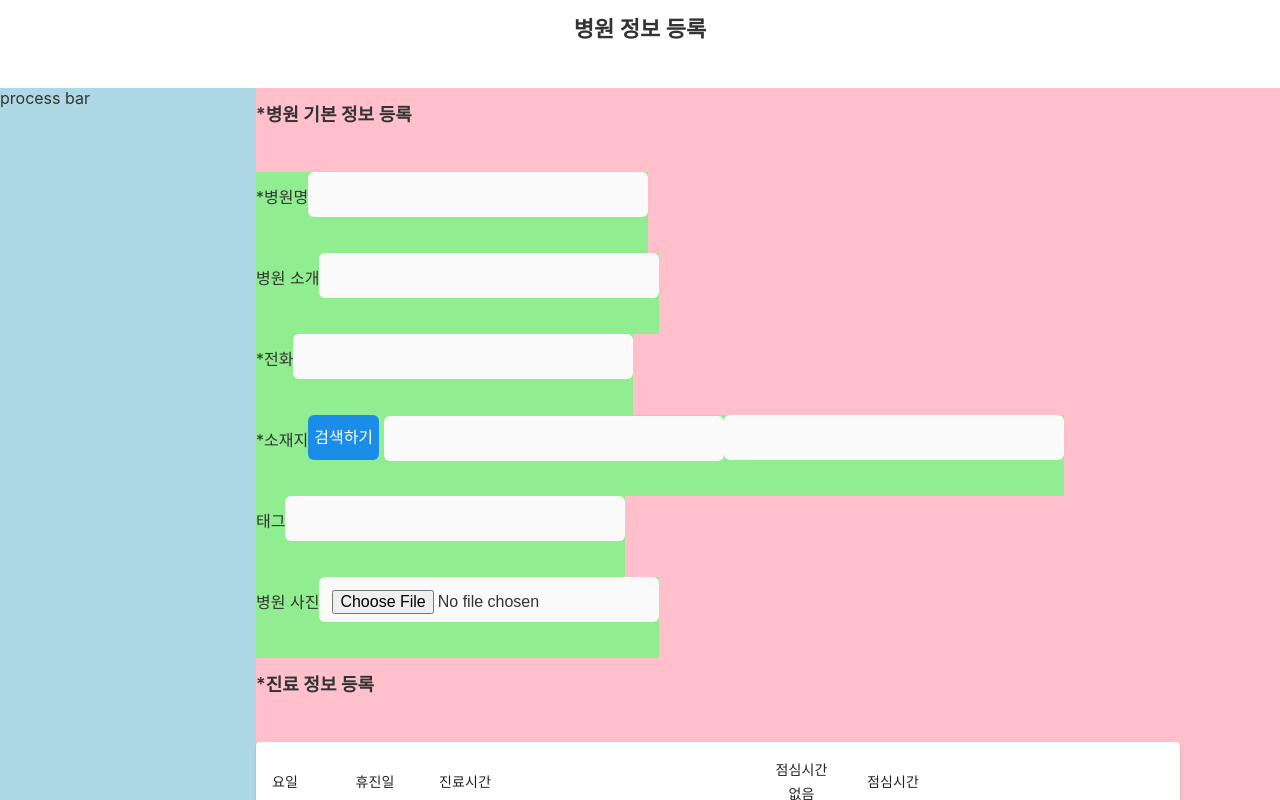
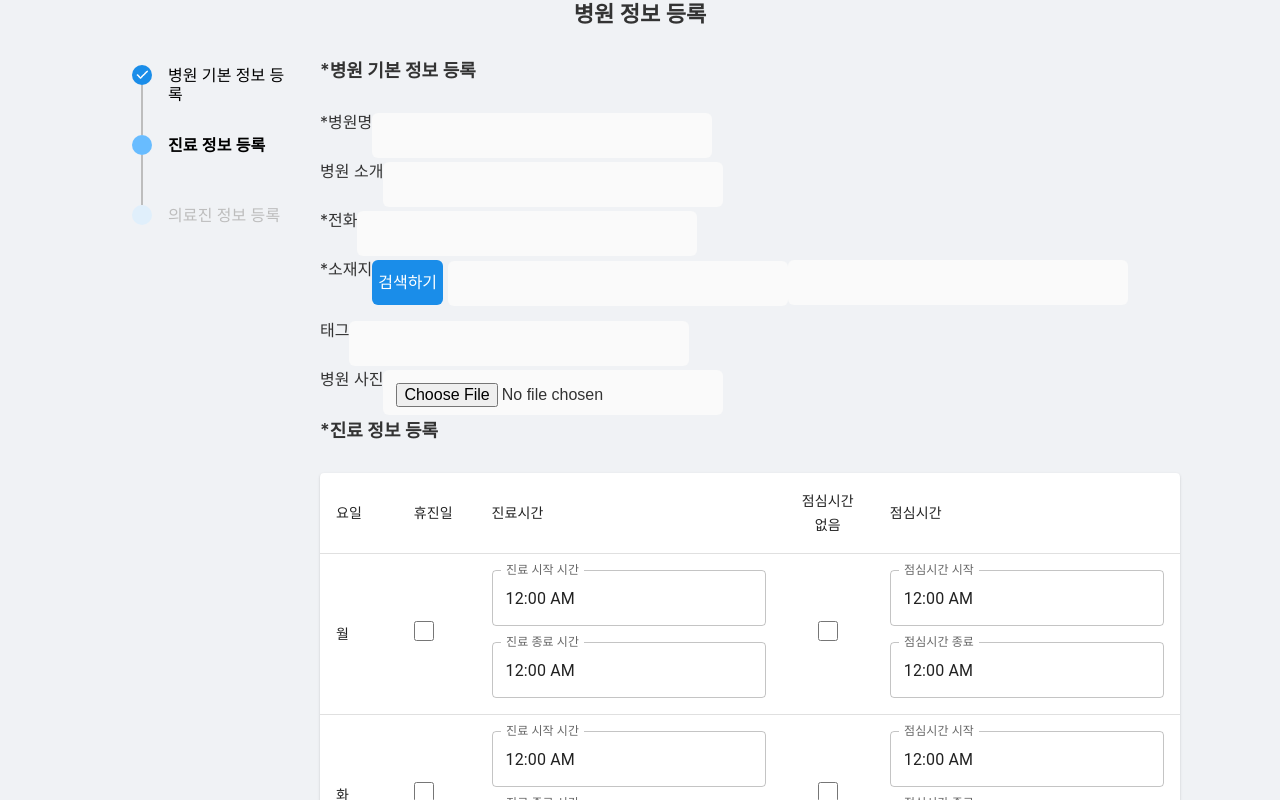
Before and after one commit to 0000FF-Team/hosPETal-hospital-Frontend, a React (Create React App) app: page /signup_steps in a window 1280 px wide. Shown: the top 800 px of the page. Built offline with nearby package versions, Linux system fonts and the light colour scheme.

Commit message:
병원 정보 입력 페이지 진행바 추가

```diff
--- a/package.json
+++ b/package.json
@@ -5,6 +5,7 @@
   "dependencies": {
     "@emotion/react": "^11.10.5",
     "@emotion/styled": "^11.10.5",
+    "@mui/lab": "^5.0.0-alpha.114",
     "@mui/material": "^5.11.2",
     "@mui/system": "^5.11.2",
     "@mui/x-date-pickers": "^5.0.12",
--- /dev/null
+++ b/src/components/ProcessBar/index.tsx
@@ -0,0 +1,88 @@
+import * as React from "react";
+import Timeline from "@mui/lab/Timeline";
+import TimelineSeparator from "@mui/lab/TimelineSeparator";
+import TimelineConnector from "@mui/lab/TimelineConnector";
+import TimelineContent from "@mui/lab/TimelineContent";
+import TimelineItem, { timelineItemClasses } from "@mui/lab/TimelineItem";
+import styled from "@emotion/styled";
+
+export default function ProcessBar() {
+  return (
+    <Timeline
+      sx={{
+        [`& .${timelineItemClasses.root}:before`]: {
+          flex: 0,
+          paddingLeft: "100px",
+        },
+      }}
+    >
+      <TimelineItem>
+        <TimelineSeparator>
+          <Button className="btn_step_done" />
+          <TimelineConnector />
+        </TimelineSeparator>
+        <TimelineContent>
+          <TextDiv className="txt_step_done">병원 기본 정보 등록</TextDiv>
+        </TimelineContent>
+      </TimelineItem>
+
+      <TimelineItem>
+        <TimelineSeparator>
+          <Button className="" />
+          <TimelineConnector />
+        </TimelineSeparator>
+        <TimelineContent>
+          <TextDiv className="">진료 정보 등록</TextDiv>
+        </TimelineContent>
+      </TimelineItem>
+
+      <TimelineItem>
+        <TimelineSeparator>
+          <Button className="btn_step_todo" />
+        </TimelineSeparator>
+        <TimelineContent>
+          <TextDiv className="txt_step_todo">의료진 정보 등록</TextDiv>
+        </TimelineContent>
+      </TimelineItem>
+    </Timeline>
+  );
+}
+
+const Button = styled.button`
+  width: 20px;
+  height: 20px;
+  border-radius: 50px;
+  margin-bottom: 0;
+  background-color: #68bcff;
+
+  &.btn_step_todo {
+    background-color: #e0effb;
+  }
+
+  &.btn_step_done {
+    background: url("/images/icons/check.png") no-repeat center center;
+    background-color: #1a8de9;
+    background-size: 18px;
+  }
+`;
+
+const TextDiv = styled.div`
+  margin-top: -5px;
+  font-weight: 700;
+  font-size: 16px;
+  line-height: 19px;
+
+  color: #000000;
+
+  &.txt_step_todo {
+    font-weight: 400;
+    font-size: 16px;
+    line-height: 19px;
+
+    color: #bdbdbd;
+  }
+
+  &.txt_step_done {
+    font-weight: 400;
+  }
+`;
--- a/src/pages/signUp/steps/index.tsx
+++ b/src/pages/signUp/steps/index.tsx
@@ -1,15 +1,17 @@
 import React from "react";
-import { ProcessBarPage } from "./processBar";
+import ProcessBar from "../../../components/ProcessBar";
 import SignUpStep1Page from "./step1";
 import SignUpStep2Page from "./step2";
 import SignUpStep3Page from "./step3";
 
 export default function SignUpStepsPage() {
   return (
-    <div>
+    <div className="steps_container">
       <h1>병원 정보 등록</h1>
       <div className="steps_wrapper">
-        <ProcessBarPage />
+        <div className="process_wrapper">
+          <ProcessBar />
+        </div>
 
         <div>
           <SignUpStep1Page />
--- a/src/pages/signUp/steps/processBar.tsx
+++ /dev/null
@@ -1,10 +0,0 @@
-import React from "react";
-import TimePicker01 from "../../../components/TimePicker/TimePicker01";
-
-export function ProcessBarPage() {
-  return (
-    <div className="process_bar_wrapper">
-      <div> process bar</div>
-    </div>
-  );
-}
--- a/src/styles/global.scss
+++ b/src/styles/global.scss
@@ -8,6 +8,7 @@ $primary600: #1e2630;
 
 // gray
 $gray100: #fafafa;
+// $gray100: #f7f7f7;
 $gray300: #bdbdbd;
 
 // black
@@ -36,6 +37,7 @@ $height: 45px;
   box-sizing: border-box;
   text-decoration: none;
   color: $black3;
+  margin: 0;
 }
 
 h1 {
--- a/src/styles/signUpSteps.scss
+++ b/src/styles/signUpSteps.scss
@@ -1,25 +1,29 @@
+@import "./global.scss";
+
+.steps_container {
+  background-color: $bg3;
+}
+
 .steps_wrapper {
   width: 100%;
   display: flex;
 }
 
-.process_bar_wrapper {
-  width: 20vw;
-  background-color: lightblue;
+.process_wrapper {
+  width: 25vw;
 }
 
 .step_wrapper {
-  width: 80vw;
+  width: 75vw;
   display: flex;
   flex-direction: column;
   justify-content: center;
   align-items: flex-start;
-  background-color: pink;
   padding-right: 100px;
 }
 
 .step_input_wrapper {
   display: flex;
   justify-content: center;
-  background-color: lightgreen;
+  // background-color: lightgreen;
 }
```
Also changed, not shown: .pnp.cjs, public/images/icons/check.png (added), 1 other file (tests, documents, lock files or other folders).
